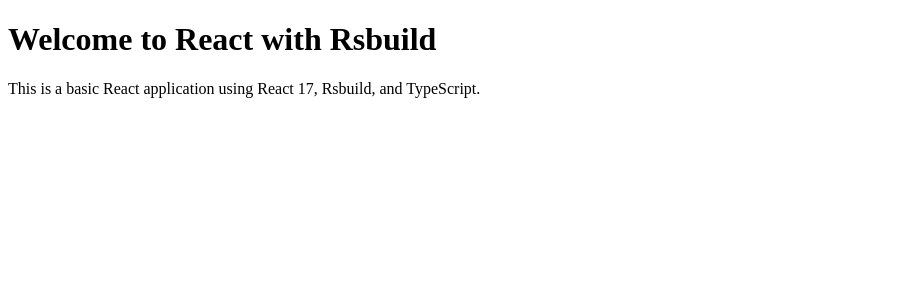
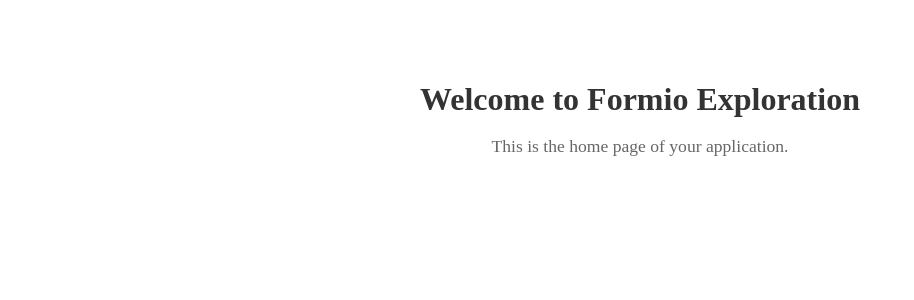
Before and after one commit to royhersh/formio-exploration, a React (Vite) app: page / in a window 1280 px wide. Shown: the top 300 px of the page, without its empty margins (0-914 px from the left). Built offline with nearby package versions, Linux system fonts and the light colour scheme.

Commit message:
feat: add basic routing setup with React Router v6

```diff
--- a/package.json
+++ b/package.json
@@ -15,7 +15,8 @@
   },
   "dependencies": {
     "react": "^17.0.2",
-    "react-dom": "^17.0.2"
+    "react-dom": "^17.0.2",
+    "react-router-dom": "^6.30.0"
   },
   "devDependencies": {
     "@commitlint/cli": "^18.6.1",
--- /dev/null
+++ b/src/App.css
@@ -0,0 +1,7 @@
+.App {
+  max-width: 1200px;
+  margin: 0 auto;
+  padding: 20px;
+}
+
+/* Add any global styles here */
--- a/src/App.tsx
+++ b/src/App.tsx
@@ -1,11 +1,22 @@
 import React from 'react';
+import { BrowserRouter as Router, Routes, Route } from 'react-router-dom';
+import './App.css';
+import Home from './Home/Home';
+
+// Import your components here
+// import Home from './Home/Home';
+// import About from './About/About';
 
 const App: React.FC = () => {
   return (
-    <div>
-      <h1>Welcome to React with Rsbuild</h1>
-      <p>This is a basic React application using React 17, Rsbuild, and TypeScript.</p>
-    </div>
+    <Router>
+      <div className="App">
+        <Routes>
+          <Route path="/" element={<Home />} />
+          <Route path="*" element={<div>404 - Page Not Found</div>} />
+        </Routes>
+      </div>
+    </Router>
   );
 };
 
--- /dev/null
+++ b/src/Home/Home.css
@@ -0,0 +1,14 @@
+.home {
+  text-align: center;
+  padding: 2rem;
+}
+
+.home h1 {
+  color: #333;
+  margin-bottom: 1rem;
+}
+
+.home p {
+  color: #666;
+  font-size: 1.1rem;
+}
--- /dev/null
+++ b/src/Home/Home.tsx
@@ -0,0 +1,13 @@
+import React from 'react';
+import './Home.css';
+
+const Home: React.FC = () => {
+  return (
+    <div className="home">
+      <h1>Welcome to Formio Exploration</h1>
+      <p>This is the home page of your application.</p>
+    </div>
+  );
+};
+
+export default Home;
```
Also changed, not shown: 1 other file (tests, documents, lock files or other folders).
